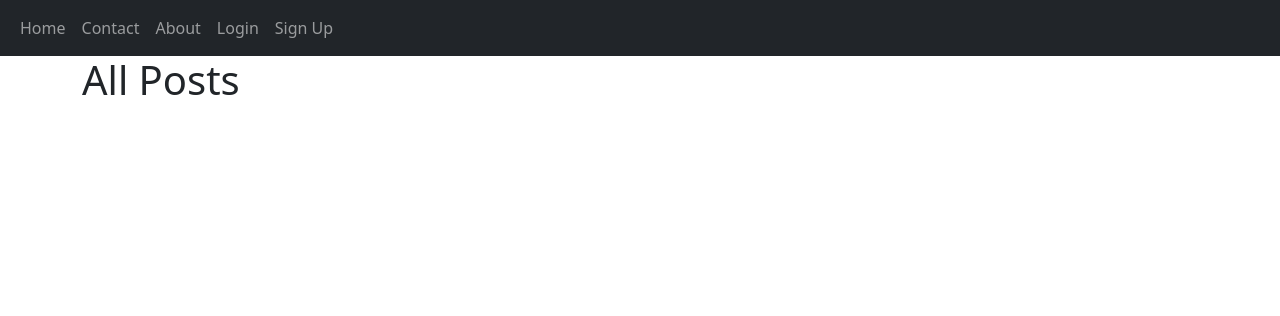
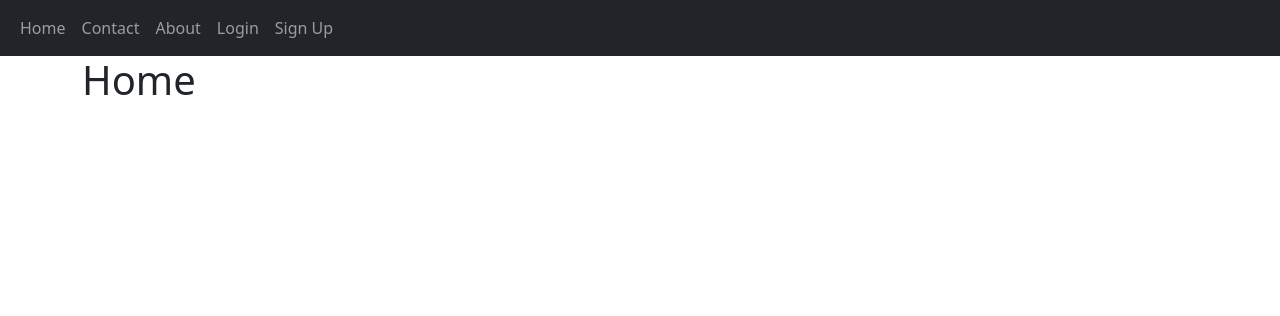
Before and after one commit to Priscilla-B/scissor, a Flask app: page /home in a window 1280 px wide. Shown: the top 316 px of the page. Run offline with Flask 3, Linux system fonts and the light colour scheme; parts of the project's set-up code (start-up, migrations or seed data) failed here and were passed over.

Commit message:
add home template

```diff
--- a/app/templates/index.html
+++ b/app/templates/index.html
@@ -3,11 +3,8 @@
 {% block title %}Home{% endblock %}
 
 {% block content %}
-{% include 'partials/create_post_button.html' %}
-<h1>All Posts</h1>
+<h1>Home</h1>
 
-{% include 'partials/post_cards.html' %}
 <br>
 
-{% include 'partials/create_post_button.html' %}
 {% endblock %}
```
